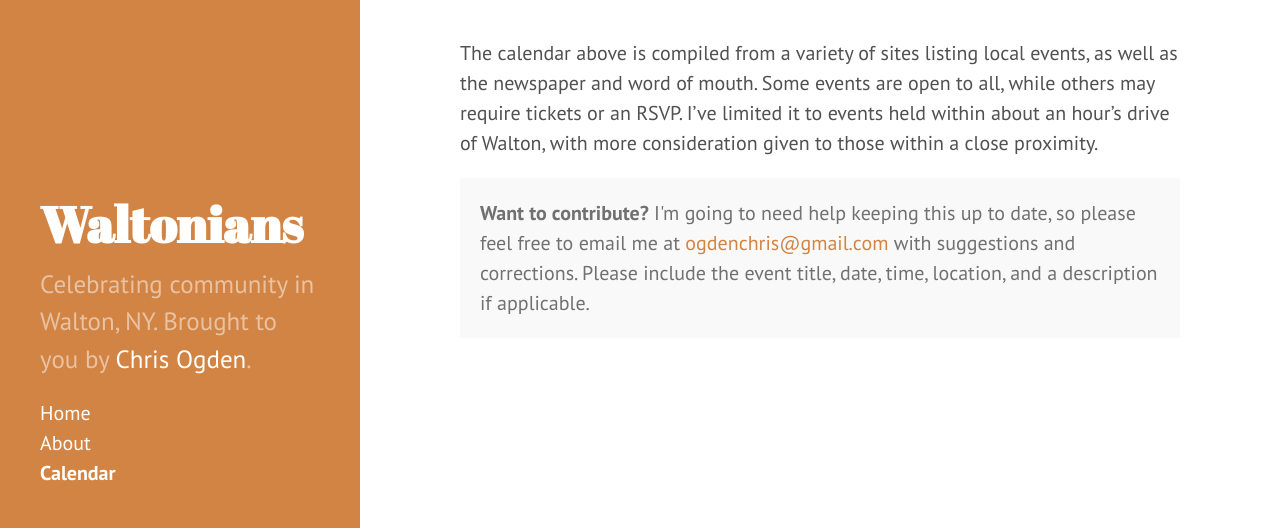
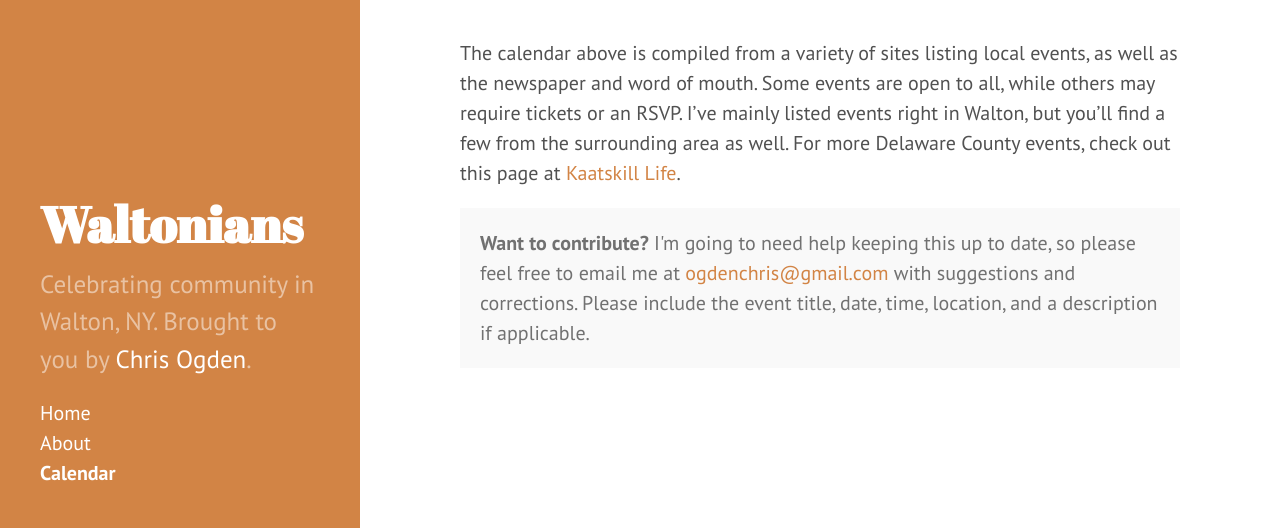
Before and after one commit to Walton-NY/Walton-NY.github.io, a Jekyll site: the page built from calendar.md, in a window 1280 px wide and 1268 px high. Shown: the part 740-1268 px from the top of the window. Built offline with Jekyll 4.4.1, drawn with Linux system fonts in a browser that asks for light colours; Markdown is read by kramdown in place of the engine named in the settings.

Commit message:
Edited calendar page with notice about change of scope. Link to Kaatskill Life for events from a wider area

```diff
--- a/calendar.md
+++ b/calendar.md
@@ -5,6 +5,6 @@ title: Calendar
 
 <iframe src="https://www.google.com/calendar/embed?src=sr74aqe590g7b18amji8ms1bcs%40group.calendar.google.com&ctz=America/New_York" style="border: 0" width="800" height="600" frameborder="0" scrolling="no"></iframe>
 <br />
-The calendar above is compiled from a variety of sites listing local events, as well as the newspaper and word of mouth. Some events are open to all, while others may require tickets or an RSVP. I've limited it to events held within about an hour's drive of Walton, with more consideration given to those within a close proximity.
+The calendar above is compiled from a variety of sites listing local events, as well as the newspaper and word of mouth. Some events are open to all, while others may require tickets or an RSVP. I've mainly listed events right in Walton, but you'll find a few from the surrounding area as well. For more Delaware County events, check out this page at [Kaatskill Life](http://www.kaatslife.com/Delaware%20County%20Events.htm).
 
 <p class="message"><b>Want to contribute?</b> I'm going to need help keeping this  up to date, so please feel free to email me at <a href="mailto:ogdenchris@gmail.com">ogdenchris@gmail.com</a> with suggestions and corrections. Please include the event title, date, time, location, and a description if applicable.</p>
```
